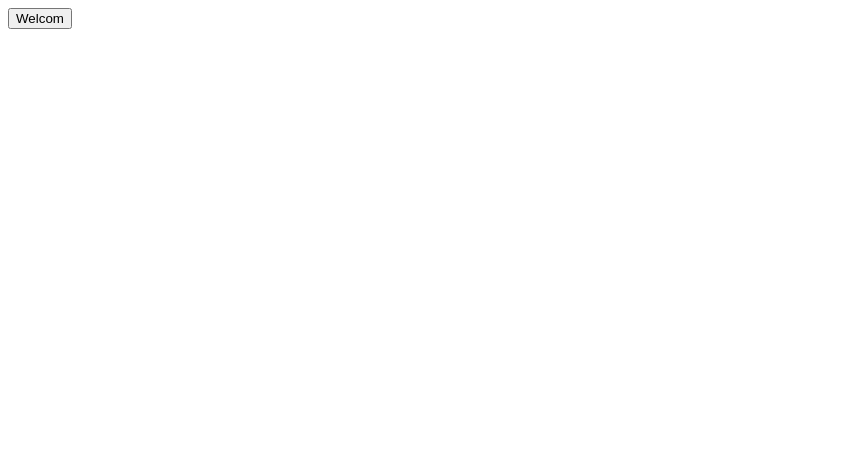
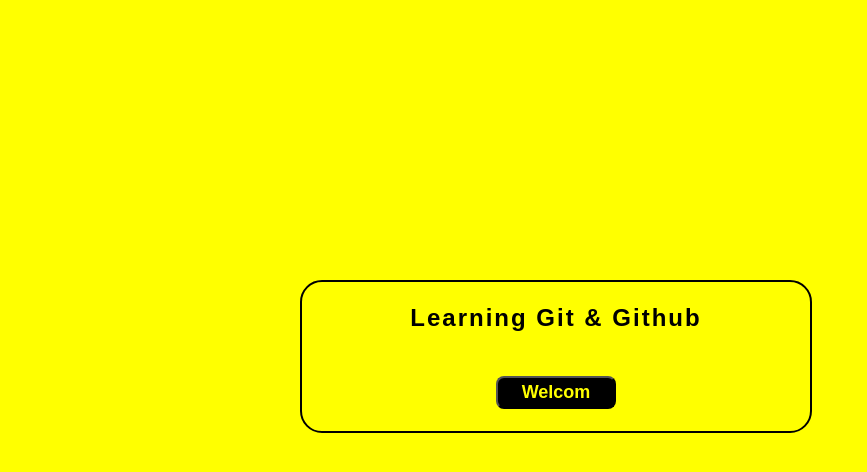
Before and after one commit to Chini02/myproject, a plain HTML site: page index.html in a window 1280 px wide. Shown: the whole page, without its empty margins (0-867 px from the left). Drawn offline with Linux system fonts and the light colour scheme.

Commit message:
Creating realtion bettwen files

```diff
--- a/index.html
+++ b/index.html
@@ -4,9 +4,14 @@
     <meta charset="UTF-8">
     <meta http-equiv="X-UA-Compatible" content="IE=edge">
     <meta name="viewport" content="width=device-width, initial-scale=1.0">
+    <link rel="stylesheet" href="style.css">
     <title>Git @ Github</title>
 </head>
 <body>
-    <button type="submit">Welcom</button>
+    <center>
+        <h2>Learning Git & Github</h2>
+        <button type="submit">Welcom</button>
+    </center>
+    <script src="main.js"></script>
 </body>
 </html>
--- a/main.js
+++ b/main.js
@@ -0,0 +1 @@
+alert("Hello USER")
--- a/style.css
+++ b/style.css
@@ -5,4 +5,30 @@
 
 body {
     background-color: yellow;
+    font-family: sans-serif;
 }
+center {
+    border: 2px solid black;
+    border-radius: 22px;
+    width: 40%;
+    justify-content: center;
+    align-items: center;
+    margin: 280px 300px;
+}
+
+h2 {
+    padding: 22px;
+    letter-spacing: 2px;
+}
+
+button
+{
+    width: 120px;
+    padding: 4px;
+    margin:22px 4px;
+    background-color:black;
+    color: yellow;
+    font-size: 18px;
+    font-weight: bold;
+    border-radius: 8px;
+}
```
